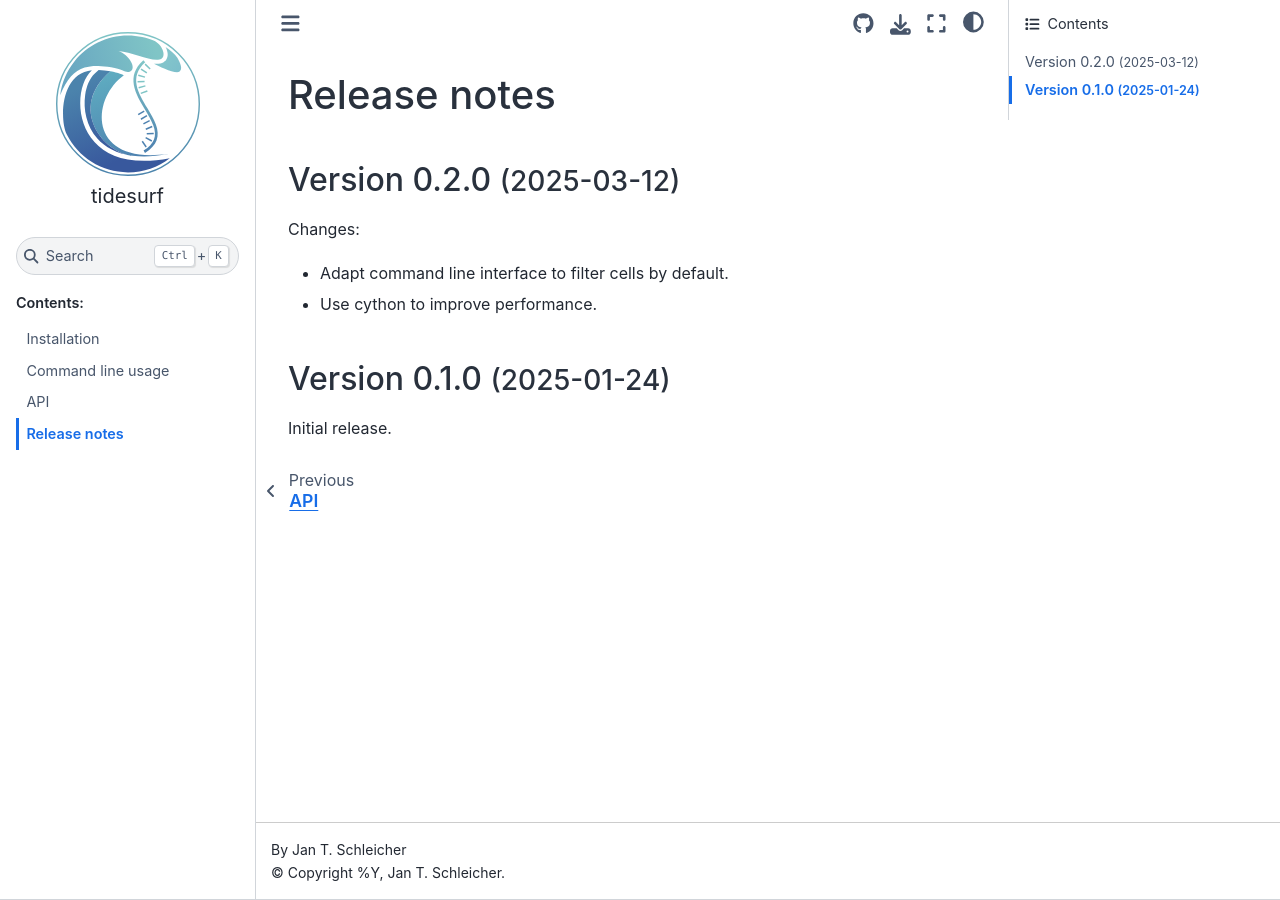
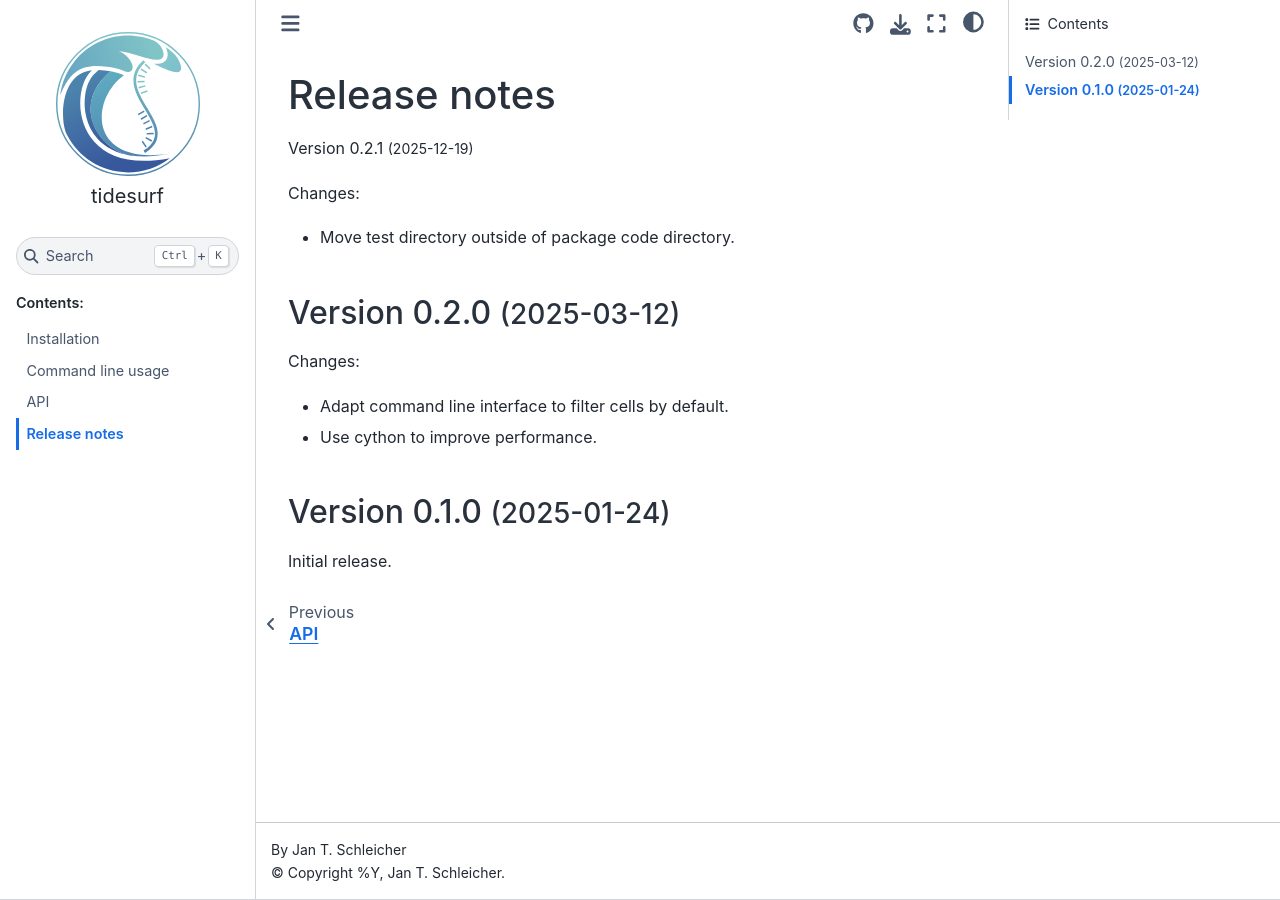
Before and after one commit to janschleicher/tidesurf, a Sphinx documentation site: the page built from docs/source/release_notes.rst, in a window 1280 px wide. Built offline with Sphinx 7.4.7 and the Sphinx Book theme 1.1.4, drawn with Linux system fonts in a browser that asks for light colours; the version number could not be read and is left out.

Commit message:
Prepare docs for patch release.

```diff
--- a/docs/source/release_notes.rst
+++ b/docs/source/release_notes.rst
@@ -2,6 +2,12 @@
 
 Release notes
 =============
+
+Version 0.2.1 :small:`(2025-12-19)`
+
+Changes:
+
+- Move test directory outside of package code directory.
 
 Version 0.2.0 :small:`(2025-03-12)`
 -----------------------------------
--- a/docs/source/usage.rst
+++ b/docs/source/usage.rst
@@ -14,7 +14,7 @@ The following usage information is displayed when running the program with the `
                 SAMPLE_DIR GTF_FILE
 
     Program: tidesurf (Tool for IDentification and Enumeration of Spliced and Unspliced Read Fragments)
-    Version: 0.2.0
+    Version: 0.2.1
 
     positional arguments:
       SAMPLE_DIR            Sample directory containing Cell Ranger output.
```
Also changed, not shown: README.md (+1 -1 lines), 1 other file.
